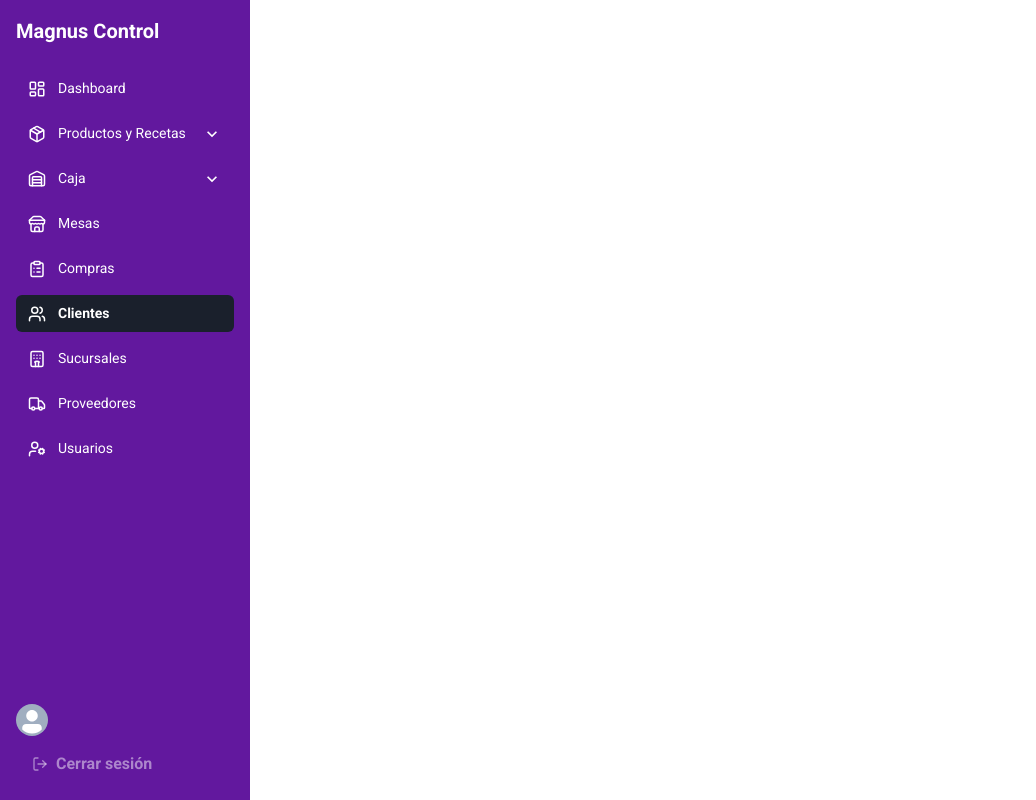
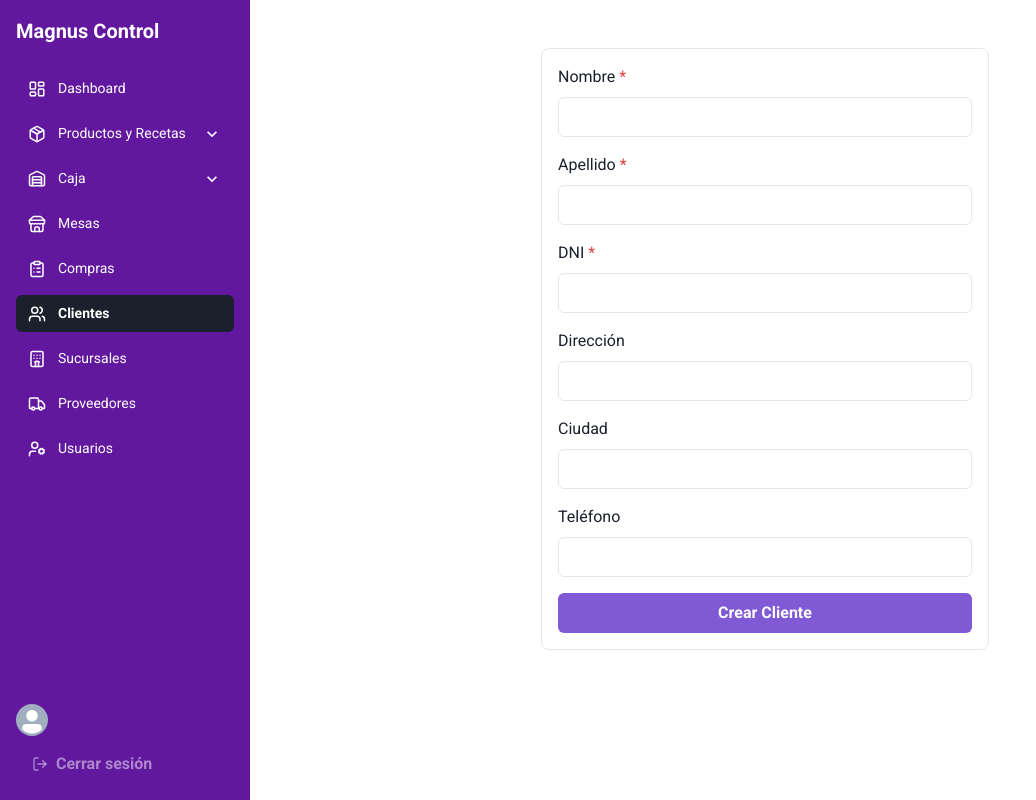
Before and after one commit to JohanVillazar/frontmagnus, a React (Vite) app: page /clientes in a window 1280 px wide. Shown: the whole page, without its empty margins (0-1036 px from the left). Built offline with nearby package versions, Linux system fonts and the light colour scheme.

Commit message:
updateformcustomers

```diff
--- a/src/App.jsx
+++ b/src/App.jsx
@@ -20,6 +20,7 @@ import CreateComboPage from "./pages/CreateComboPage";
 import RegisterForm from "./pages/RegisterForm";
 import SidebarContent from "./components/SidebarContent";
 import CreateSucursalForm from "./components/CreateSucursalForm";
+import CreateCustomerForm from "./components/CreateCustomerForm";
 
 import { AuthProvider, useAuth } from './context/AuthContext';
 import { SessionExpiredProvider, useSessionExpired } from './context/SessionExpiredContext';
@@ -131,6 +132,7 @@ function AppContent() {
         <Route path="/combos" element={<ComboListPage />} />
         <Route path="/combos/nuevo" element={<CreateComboPage />} />
         <Route path="/sucursales" element={<CreateSucursalForm />} />
+        <Route path="/clientes" element={<CreateCustomerForm />} />
       </Routes>
 
       <SessionExpiredModal />
--- /dev/null
+++ b/src/components/CreateCustomerForm.jsx
@@ -0,0 +1,120 @@
+// src/components/Clientes/CreateCustomerForm.jsx
+import {
+  Box,
+  Button,
+  FormControl,
+  FormLabel,
+  Input,
+  VStack,
+  useToast,
+} from "@chakra-ui/react";
+import { useState } from "react";
+
+const CreateCustomerForm = () => {
+  const [form, setForm] = useState({
+    name: "",
+    lastName: "",
+    dni: "",
+    address: "",
+    city: "",
+    phone: "",
+  });
+
+  const toast = useToast();
+  const token = localStorage.getItem("token");
+
+  const handleChange = (e) => {
+    setForm({
+      ...form,
+      [e.target.name]: e.target.value,
+    });
+  };
+
+  const handleSubmit = async (e) => {
+    e.preventDefault();
+
+    try {
+      const res = await fetch("https://backmagnus-production.up.railway.app/api/customers/create", {
+        method: "POST",
+        headers: {
+          "Content-Type": "application/json",
+          Authorization: `Bearer ${token}`, // si usas middleware auth
+        },
+        body: JSON.stringify(form),
+      });
+
+      const data = await res.json();
+
+      if (!res.ok) throw new Error(data.msg || "Error al registrar cliente");
+
+      toast({
+        title: "Cliente creado",
+        description: data.msg,
+        status: "success",
+        duration: 4000,
+        isClosable: true,
+      });
+
+      setForm({
+        name: "",
+        lastName: "",
+        dni: "",
+        address: "",
+        city: "",
+        phone: "",
+      });
+    } catch (error) {
+      toast({
+        title: "Error",
+        description: error.message,
+        status: "error",
+        duration: 4000,
+        isClosable: true,
+      });
+    }
+  };
+
+  return (
+    <Box maxW="md" mx="auto" mt={8} p={4} borderWidth="1px" borderRadius="lg">
+      <form onSubmit={handleSubmit}>
+        <VStack spacing={4}>
+          <FormControl isRequired>
+            <FormLabel>Nombre</FormLabel>
+            <Input name="name" value={form.name} onChange={handleChange} />
+          </FormControl>
+
+          <FormControl isRequired>
+            <FormLabel>Apellido</FormLabel>
+            <Input name="lastName" value={form.lastName} onChange={handleChange} />
+          </FormControl>
+
+          <FormControl isRequired>
+            <FormLabel>DNI</FormLabel>
+            <Input name="dni" value={form.dni} onChange={handleChange} />
+          </FormControl>
+
+          <FormControl>
+            <FormLabel>Dirección</FormLabel>
+            <Input name="address" value={form.address} onChange={handleChange} />
+          </FormControl>
+
+          <FormControl>
+            <FormLabel>Ciudad</FormLabel>
+            <Input name="city" value={form.city} onChange={handleChange} />
+          </FormControl>
+
+          <FormControl>
+            <FormLabel>Teléfono</FormLabel>
+            <Input name="phone" value={form.phone} onChange={handleChange} />
+          </FormControl>
+
+          <Button colorScheme="purple" type="submit" width="full">
+            Crear Cliente
+          </Button>
+        </VStack>
+      </form>
+    </Box>
+  );
+};
+
+export default CreateCustomerForm;
```
